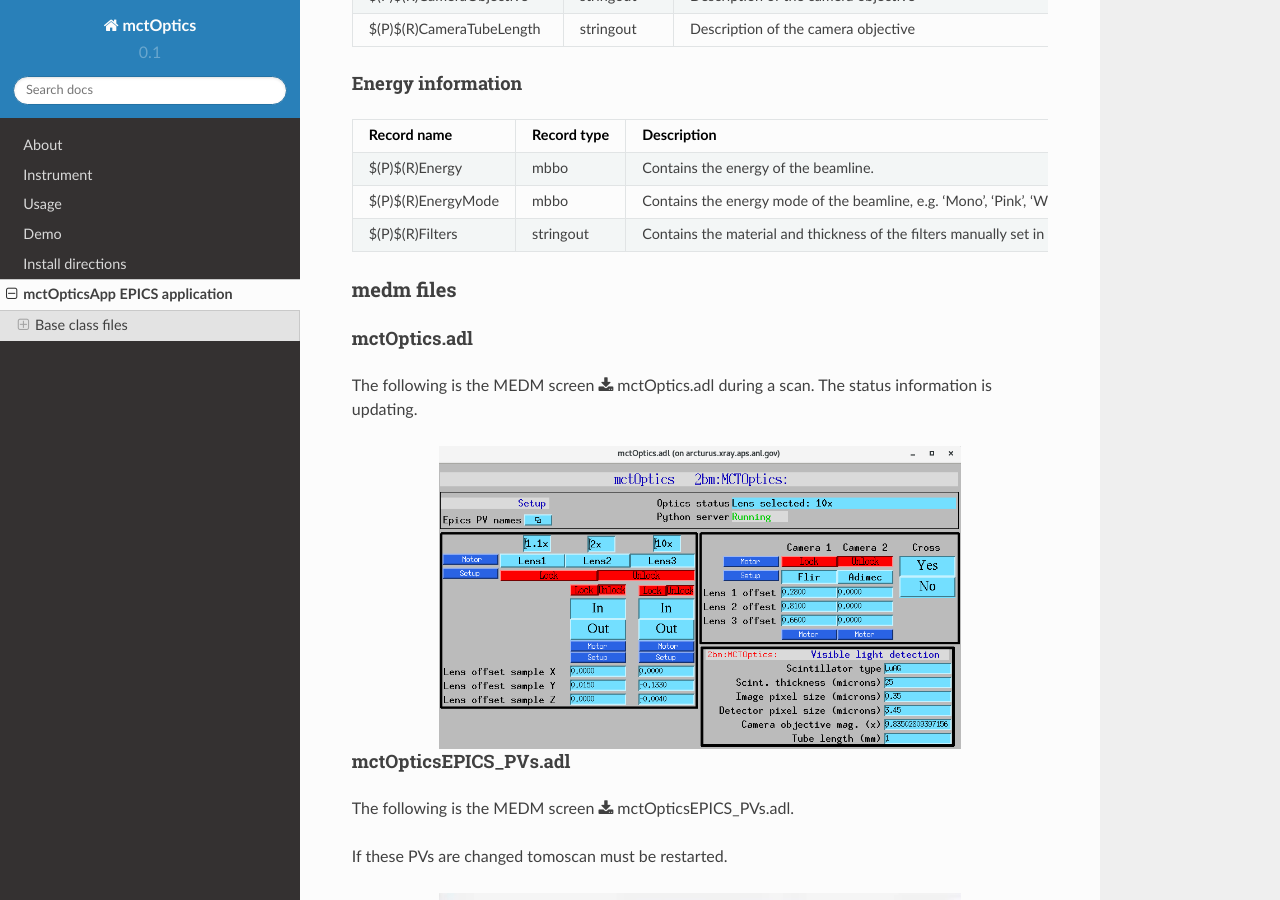
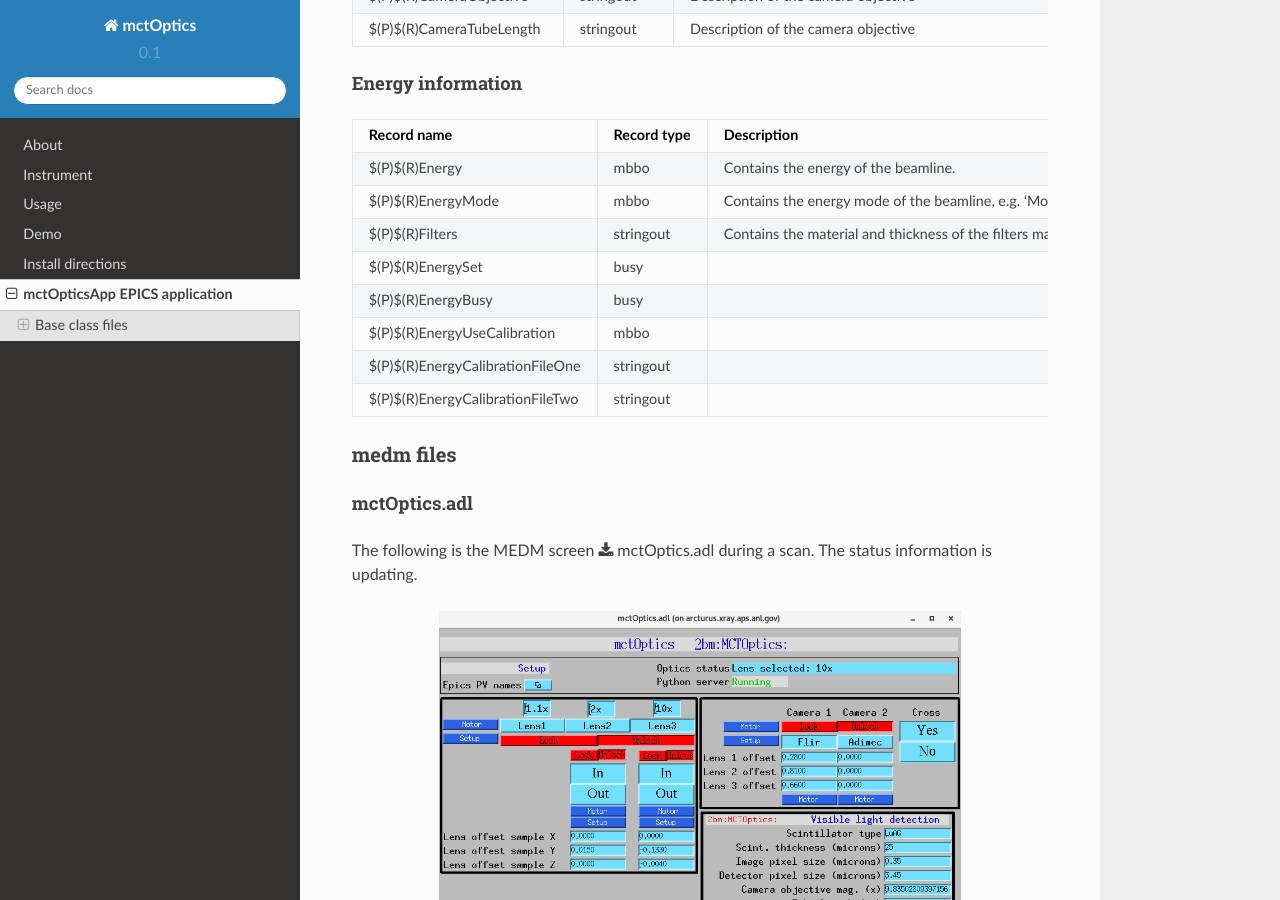
Before and after one commit to xray-imaging/mctoptics, a Sphinx documentation site: the page built from docs/source/mctOpticsApp.rst, in a window 1280 px wide and 900 px high, scrolled down 2198 px. Built offline with Sphinx 7.4.7 and the Read the Docs theme 2.0.0, drawn with Linux system fonts in a browser that asks for light colours.

Commit message:
added detector crop and energy file/set as txmOptics

```diff
--- a/docs/source/mctOpticsApp.rst
+++ b/docs/source/mctOpticsApp.rst
@@ -216,7 +216,21 @@ Energy information
   * - $(P)$(R)Filters
     - stringout
     - Contains the material and thickness of the filters manually set in the beam path, e.g. Al 1mm; Glass 5mm.
-
+  * - $(P)$(R)EnergySet
+    - busy
+    -
+  * - $(P)$(R)EnergyBusy
+    - busy
+    -
+  * - $(P)$(R)EnergyUseCalibration
+    - mbbo
+    -
+  * - $(P)$(R)EnergyCalibrationFileOne
+    - stringout
+    -
+  * - $(P)$(R)EnergyCalibrationFileTwo
+    - stringout
+    -
 
 medm files
 ----------
```
Also changed, not shown: 4 other files.
